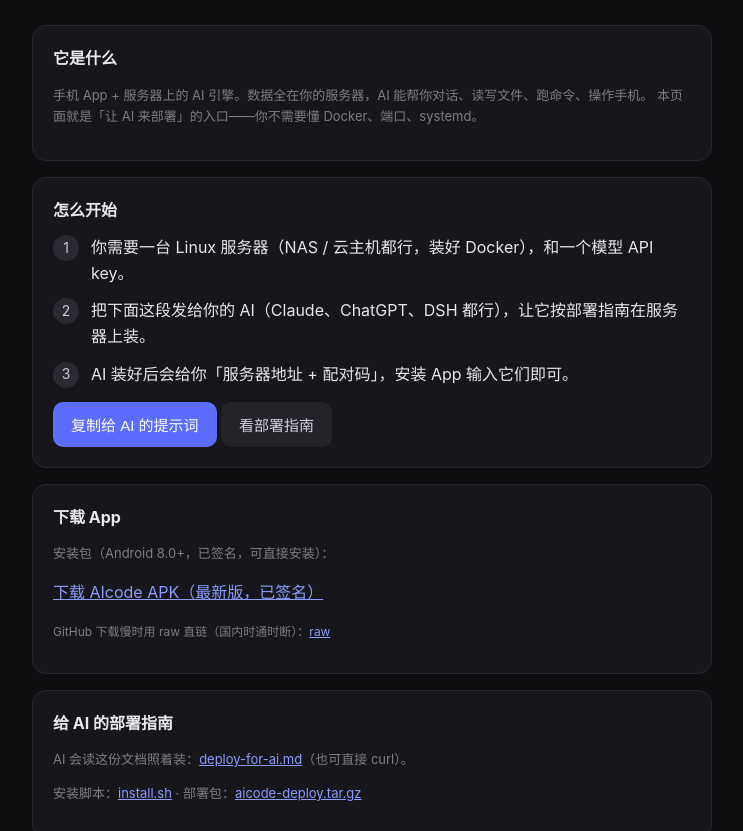
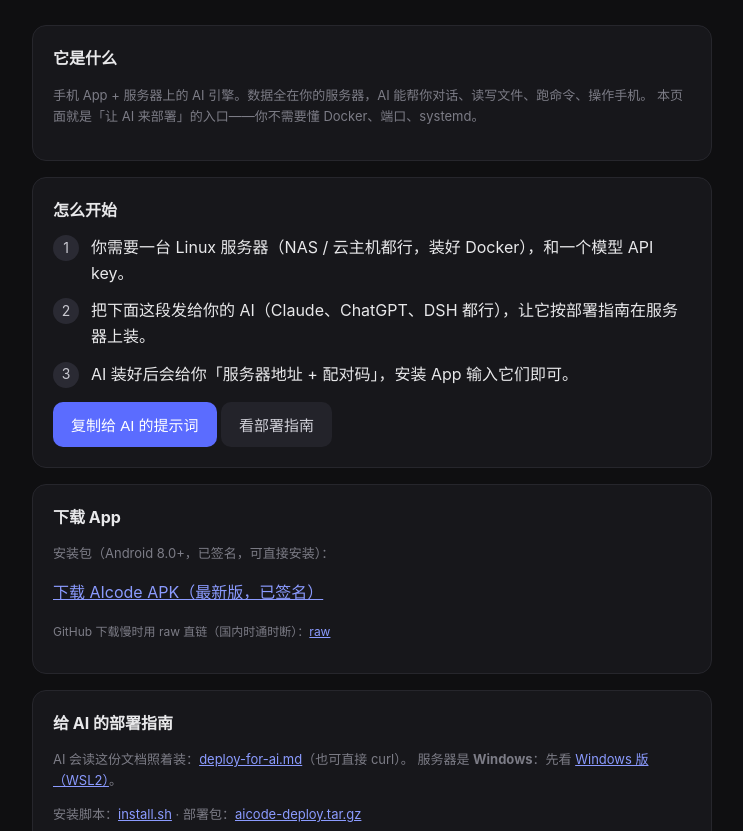
Before and after one commit to CYYYOURMAN/AICode, a plain HTML site: page pages/index.html in a window 1280 px wide. Shown: the part 121-952 px from the top of the page, without its empty margins (268-1011 px from the left). Drawn offline with Linux system fonts and the light colour scheme.

Commit message:
docs(deploy): 新增 Windows/WSL2 部署指南
Windows 不能跑 Docker 的 host 网络（部署包自己就写了请用 Linux）。
新增 deploy-windows.md：WSL2 + Ubuntu + 镜像网络（networkingMode=mirrored，Win11 22H2+）
+ WSL 内装 Docker，之后照 Linux 版原样做，零代码改动。Windows 10（NAT）不推荐并说明原因。
Linux 版第 0 节和落地页都加了指向。

```diff
--- a/pages/index.html
+++ b/pages/index.html
@@ -53,7 +53,8 @@
 
   <div class="card">
     <b>给 AI 的部署指南</b>
-    <p class="muted">AI 会读这份文档照着装：<a href="deploy-for-ai.md">deploy-for-ai.md</a>（也可直接 curl）。</p>
+    <p class="muted">AI 会读这份文档照着装：<a href="deploy-for-ai.md">deploy-for-ai.md</a>（也可直接 curl）。
+    服务器是 <b>Windows</b>：先看 <a href="deploy-windows.md">Windows 版（WSL2）</a>。</p>
     <p class="muted">安装脚本：<a href="install.sh">install.sh</a> · 部署包：<a href="aicode-deploy.tar.gz">aicode-deploy.tar.gz</a></p>
   </div>
 
```
Also changed, not shown: 2 other files.
